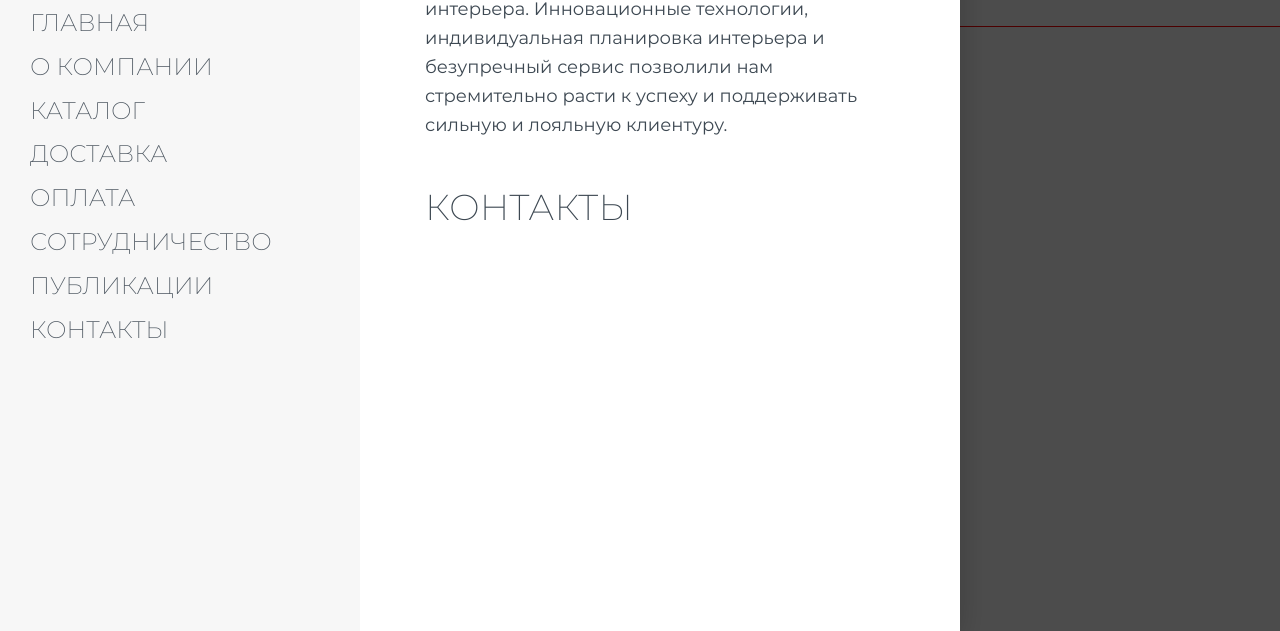
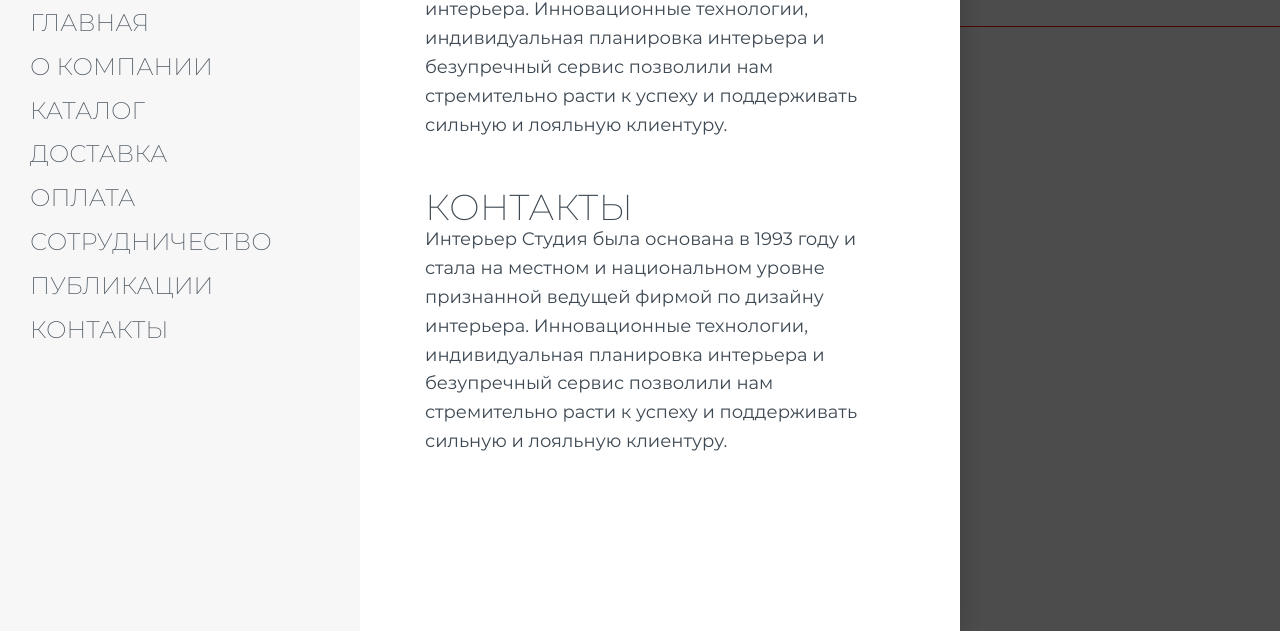
Before and after one commit to programmingWebE/site, a plain HTML site: page index.html in a window 1280 px wide. Both pictures are taken after a click on the element 120 px from the left and 52 px from the top of the page. Shown: the part 161-792 px from the top of the page. Drawn offline with nearby package versions, Linux system fonts and the light colour scheme; files that its build step writes are made by us from their sources; files whose address does not match are found by name.

Commit message:
Update index.html

```diff
--- a/index.html
+++ b/index.html
@@ -288,6 +288,9 @@
         <p>Интерьер Студия была основана в 1993 году и стала на местном и национальном уровне признанной ведущей фирмой по дизайну интерьера. Инновационные технологии, индивидуальная планировка интерьера и безупречный сервис позволили нам стремительно расти к успеху и поддерживать сильную и лояльную клиентуру.</p>
       </div>
       <h3 class="popup__subtitle">Контакты</h3>
+	  <div class="popup__text">
+        <p>Интерьер Студия была основана в 1993 году и стала на местном и национальном уровне признанной ведущей фирмой по дизайну интерьера. Инновационные технологии, индивидуальная планировка интерьера и безупречный сервис позволили нам стремительно расти к успеху и поддерживать сильную и лояльную клиентуру.</p>
+      </div>
     </div><!--end popup__item-->
   </div>
  </div>
```
